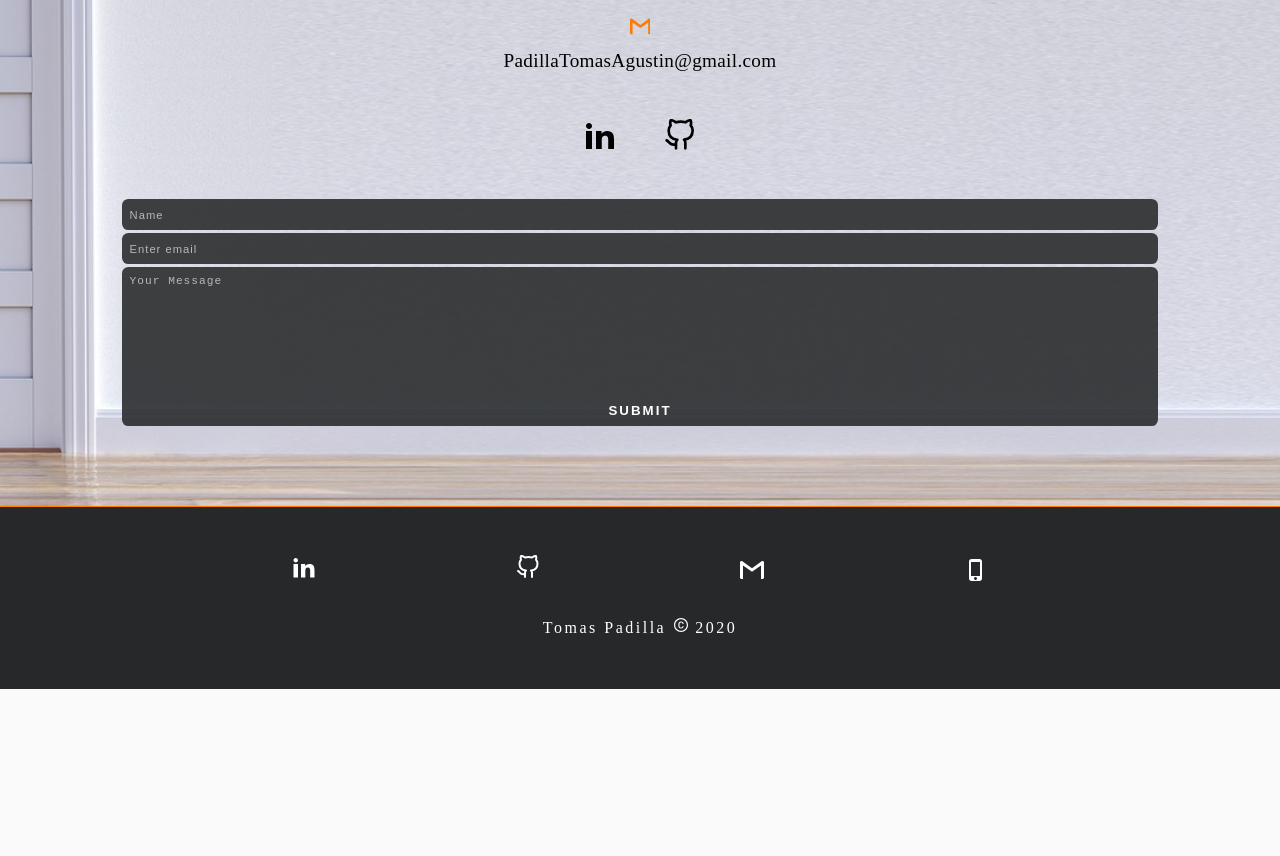
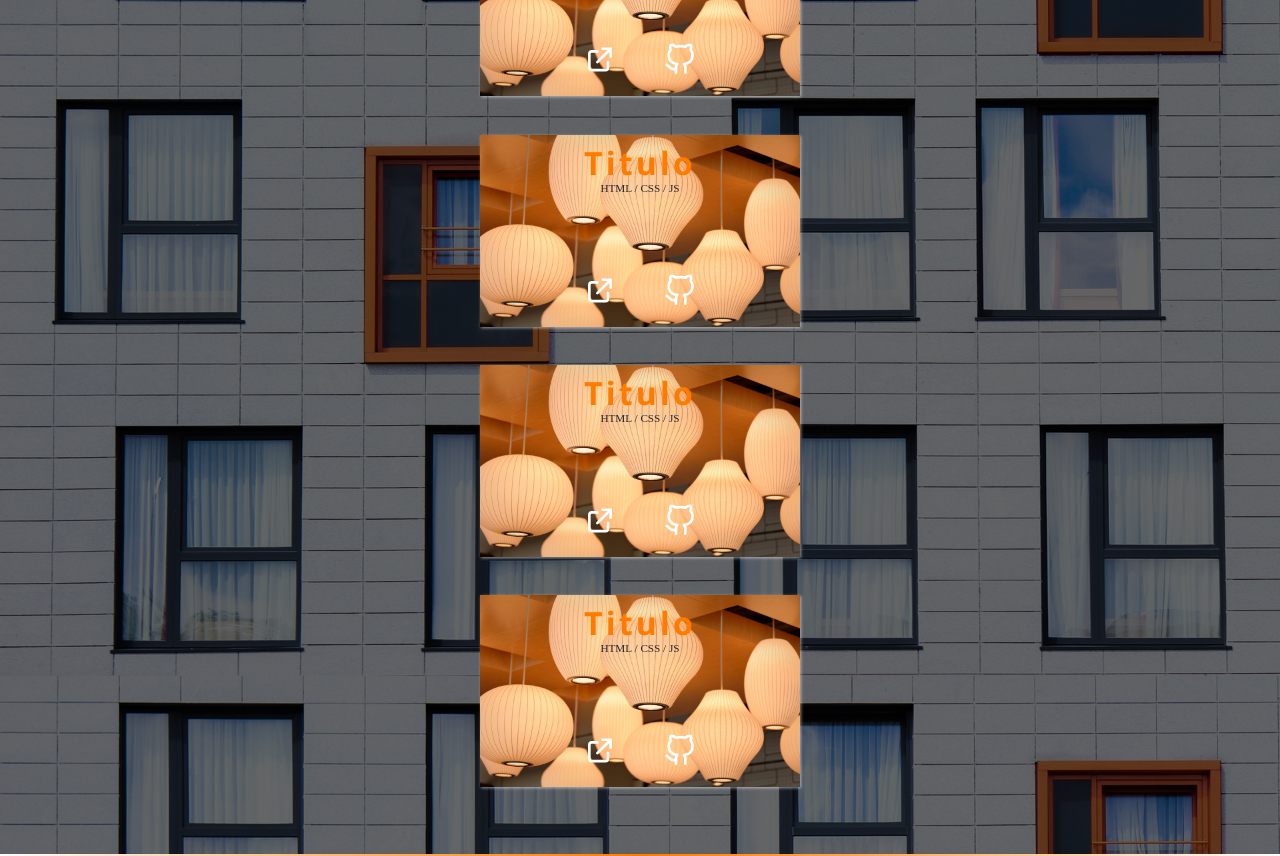
Before and after one commit to PadillaTom/Personal-Portfolio-React, a React (Create React App) app: page / in a window 1280 px wide. Shown: the part 1380-2236 px from the top of the page. Before the commit the page ends 2069 px from the top, so only its background shows below. Built offline with nearby package versions, Linux system fonts and the light colour scheme.

Commit message:
ALl structure done

```diff
--- a/src/App.css
+++ b/src/App.css
@@ -239,8 +239,6 @@ Navbar / Sidebar
 } */
 /*
 
-
-
 /*
 ===============
 Hero Section
@@ -353,6 +351,65 @@ About Section
 Projects
 ===============
 */
+.projects-section {
+  width: 100vw;
+  margin: 0 auto;
+  background: linear-gradient(rgba(0, 0, 0, 0.6), rgba(0, 0, 0, 0.6)),
+    url('./images/windows.jpg') center/cover fixed no-repeat;
+}
+.projects-container {
+  width: 90vw;
+  margin: 0 auto;
+  padding-bottom: 3rem;
+}
+.single-projects-container {
+  display: flex;
+  flex-direction: column;
+  align-items: center;
+  justify-content: center;
+}
+.single-project-container {
+  width: 20rem;
+  height: 12rem;
+  text-align: center;
+  position: relative;
+  margin: 1.2rem auto;
+  box-shadow: 1px 1px 3px rgba(255, 255, 255, 0.542);
+}
+.single-project-container img {
+  width: 100%;
+  height: 100%;
+}
+.project-info-container {
+  position: absolute;
+  top: 50%;
+  left: 50%;
+  transform: translate(-50%, -50%);
+}
+.project-text-container {
+  margin-bottom: 5rem;
+}
+.project-text-container h3 {
+  color: var(--MainColor);
+  margin-bottom: 0.2rem;
+  font-size: 2rem;
+}
+.project-text-container p {
+  color: var(--MainGray);
+  font-size: 0.7rem;
+}
+.project-icons-container {
+  display: flex;
+  justify-content: space-between;
+  align-items: center;
+  font-size: 2rem;
+}
+.project-icons-container > a * {
+  color: white;
+}
+.project-icons-container > a *:hover {
+  color: var(--MainColor);
+}
 
 /*
 ===============
--- a/src/App.js
+++ b/src/App.js
@@ -6,6 +6,7 @@ import HeroSection from './components/HeroSection';
 import AboutSection from './components/AboutSection';
 import ContactSection from './components/ContactSection';
 import FooterSection from './components/FooterSection';
+import ProjectsSection from './components/ProjectsSection';
 
 function App() {
   return (
@@ -17,7 +18,9 @@ function App() {
         {/* About Section */}
         <AboutSection></AboutSection>
         {/* Projects Section */}
+        <ProjectsSection></ProjectsSection>
         {/* Contact Section */}
+        <div className='section-division'></div>
         <ContactSection></ContactSection>
         {/* Footer Section */}
         <FooterSection></FooterSection>
--- a/src/components/ContactSection.js
+++ b/src/components/ContactSection.js
@@ -2,7 +2,6 @@ import React from 'react';
 import { ImLinkedin2 } from 'react-icons/im';
 import { FiGithub } from 'react-icons/fi';
 import { SiGmail } from 'react-icons/si';
-
 import { AiFillPhone } from 'react-icons/ai';
 
 const ContactSection = () => {
--- /dev/null
+++ b/src/components/ProjectsSection.js
@@ -0,0 +1,100 @@
+import React from 'react';
+// Project Images
+import lamps from '../images/lamps.jpg';
+// Icons
+import { FiGithub } from 'react-icons/fi';
+import { HiOutlineExternalLink } from 'react-icons/hi';
+
+const ProjectsSection = () => {
+  return (
+    <React.Fragment>
+      <section className='projects-section'>
+        <div className='projects-container'>
+          <div className='contact-title-container'>
+            <h2 className='contact-title'>Projects</h2>
+          </div>
+          <div className='single-projects-container'>
+            {/* Single Project */}
+            <div className='single-project-container'>
+              <img src={lamps} alt='Project-Img' />
+              <div className='project-info-container'>
+                <div className='project-text-container'>
+                  <h3>Titulo</h3>
+                  <p>HTML / CSS / JS</p>
+                </div>
+                <div className='project-icons-container'>
+                  <a href='#'>
+                    <HiOutlineExternalLink></HiOutlineExternalLink>
+                  </a>
+                  <a href='https://github.com/PadillaTom'>
+                    <FiGithub></FiGithub>
+                  </a>
+                </div>
+              </div>
+            </div>
+            {/* End Single Project */}
+            {/* Single Project */}
+            <div className='single-project-container'>
+              <img src={lamps} alt='Project-Img' />
+              <div className='project-info-container'>
+                <div className='project-text-container'>
+                  <h3>Titulo</h3>
+                  <p>HTML / CSS / JS</p>
+                </div>
+                <div className='project-icons-container'>
+                  <a href='#'>
+                    <HiOutlineExternalLink></HiOutlineExternalLink>
+                  </a>
+                  <a href='https://github.com/PadillaTom'>
+                    <FiGithub></FiGithub>
+                  </a>
+                </div>
+              </div>
+            </div>
+            {/* End Single Project */}
+            {/* Single Project */}
+            <div className='single-project-container'>
+              <img src={lamps} alt='Project-Img' />
+              <div className='project-info-container'>
+                <div className='project-text-container'>
+                  <h3>Titulo</h3>
+                  <p>HTML / CSS / JS</p>
+                </div>
+                <div className='project-icons-container'>
+                  <a href='#'>
+                    <HiOutlineExternalLink></HiOutlineExternalLink>
+                  </a>
+                  <a href='https://github.com/PadillaTom'>
+                    <FiGithub></FiGithub>
+                  </a>
+                </div>
+              </div>
+            </div>
+            {/* End Single Project */}
+            {/* Single Project */}
+            <div className='single-project-container'>
+              <img src={lamps} alt='Project-Img' />
+              <div className='project-info-container'>
+                <div className='project-text-container'>
+                  <h3>Titulo</h3>
+                  <p>HTML / CSS / JS</p>
+                </div>
+                <div className='project-icons-container'>
+                  <a href='#'>
+                    <HiOutlineExternalLink></HiOutlineExternalLink>
+                  </a>
+                  <a href='https://github.com/PadillaTom'>
+                    <FiGithub></FiGithub>
+                  </a>
+                </div>
+              </div>
+            </div>
+            {/* End Single Project */}
+          </div>
+        </div>
+      </section>
+    </React.Fragment>
+  );
+};
+
+export default ProjectsSection;
```
